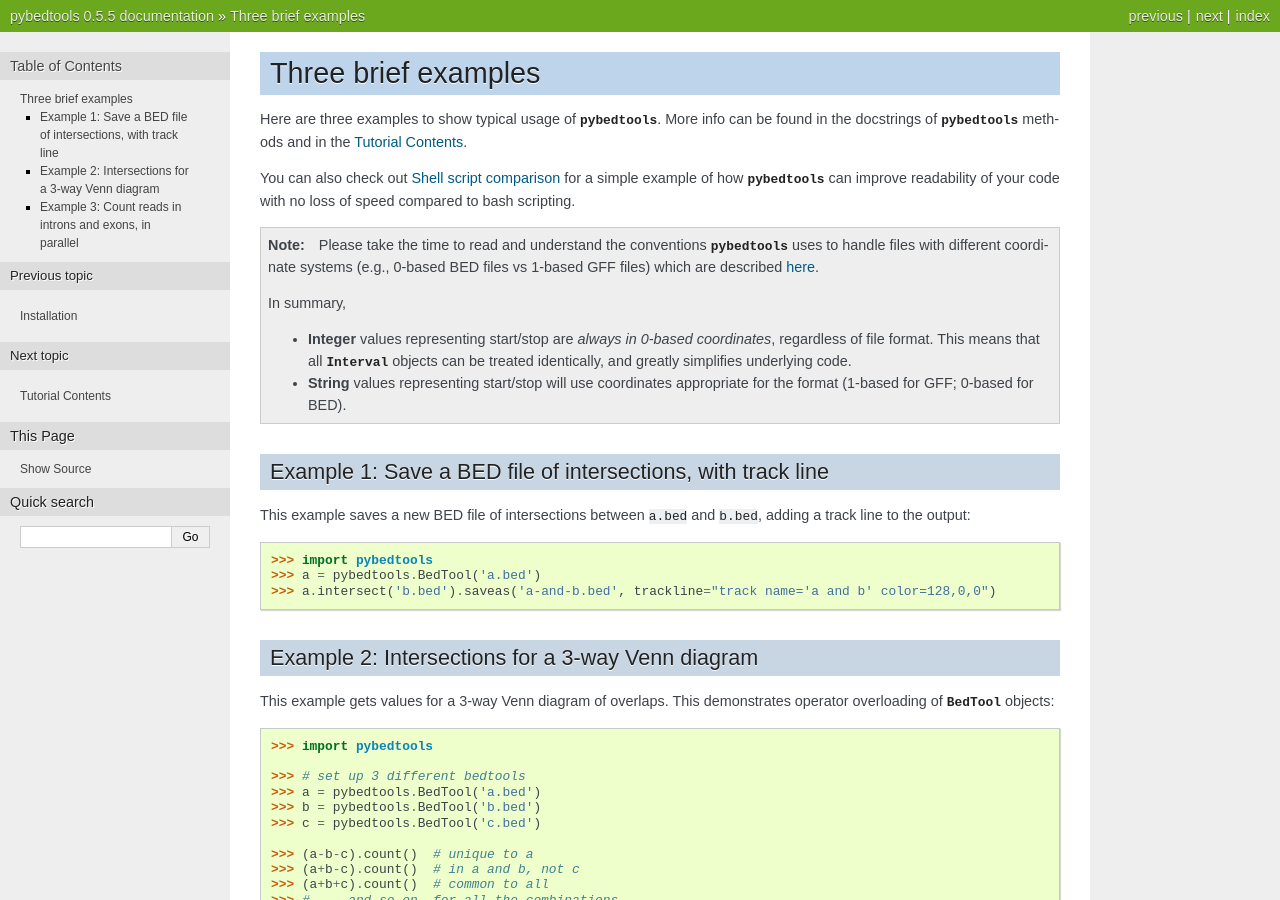
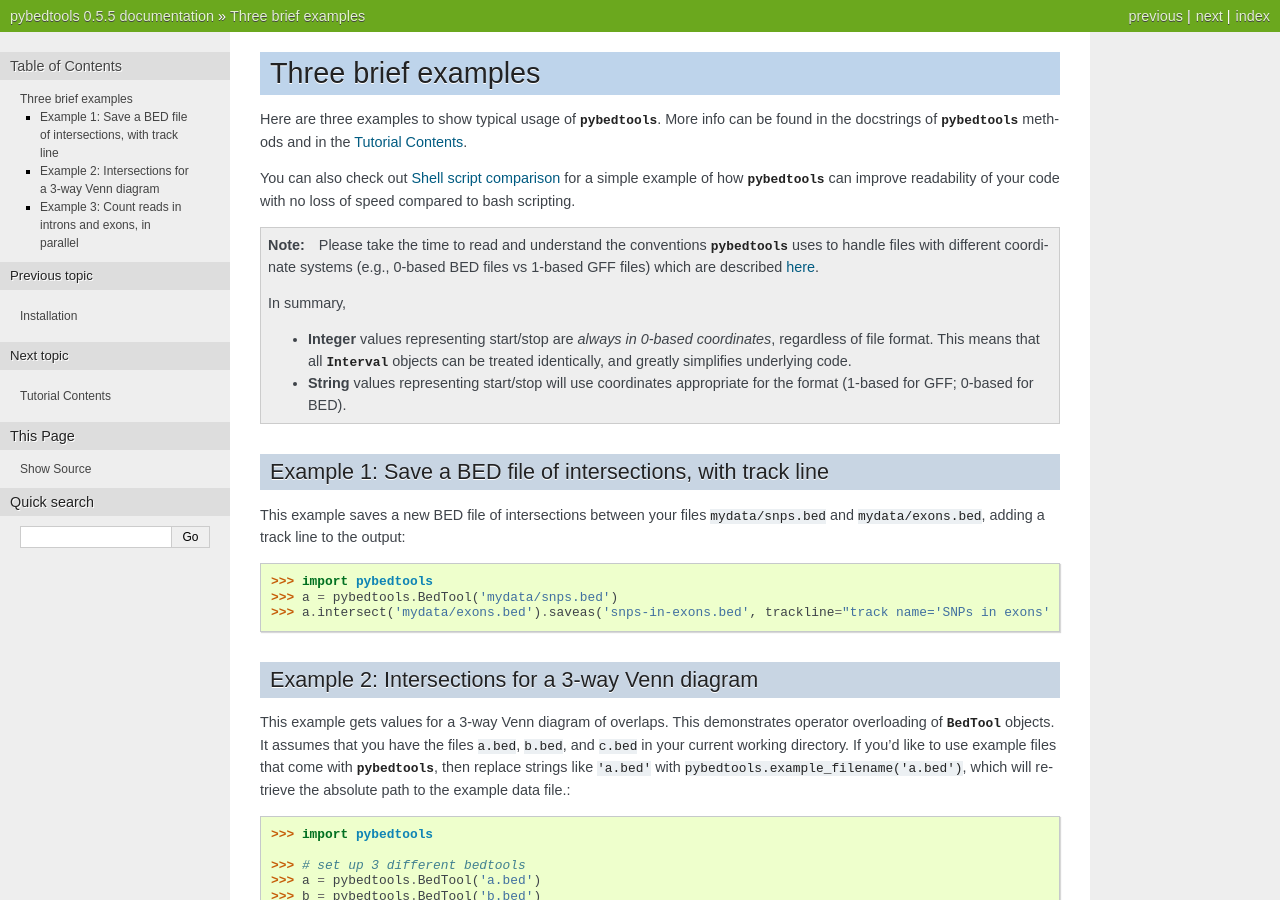
Before and after one commit to daler/pybedtools, a Sphinx documentation site: the page built from docs/source/3-brief-examples.rst, in a window 1280 px wide and 900 px high. Built offline with Sphinx 7.4.7, drawn with Linux system fonts in a browser that asks for light colours; comment, search, counter and statistics services are not loaded.

Commit message:
be more explicit about file locations for examples

```diff
--- a/docs/source/3-brief-examples.rst
+++ b/docs/source/3-brief-examples.rst
@@ -33,17 +33,22 @@ loss of speed compared to bash scripting.
 
 Example 1: Save a BED file of intersections, with track line
 ~~~~~~~~~~~~~~~~~~~~~~~~~~~~~~~~~~~~~~~~~~~~~~~~~~~~~~~~~~~~
-This example saves a new BED file of intersections between `a.bed` and
-`b.bed`, adding a track line to the output::
+This example saves a new BED file of intersections between your files `mydata/snps.bed` and
+`mydata/exons.bed`, adding a track line to the output::
 
     >>> import pybedtools
-    >>> a = pybedtools.BedTool('a.bed')
-    >>> a.intersect('b.bed').saveas('a-and-b.bed', trackline="track name='a and b' color=128,0,0")
+    >>> a = pybedtools.BedTool('mydata/snps.bed')
+    >>> a.intersect('mydata/exons.bed').saveas('snps-in-exons.bed', trackline="track name='SNPs in exons' color=128,0,0")
 
 Example 2: Intersections for a 3-way Venn diagram
 ~~~~~~~~~~~~~~~~~~~~~~~~~~~~~~~~~~~~~~~~~~~~~~~~~
 This example gets values for a 3-way Venn diagram of overlaps.  This
-demonstrates operator overloading of :class:`BedTool` objects::
+demonstrates operator overloading of :class:`BedTool` objects.  It assumes that
+you have the files `a.bed`, `b.bed`, and `c.bed` in your current working
+directory.  If you'd like to use example files that come with
+:mod:`pybedtools`, then replace strings like `'a.bed'` with
+`pybedtools.example_filename('a.bed')`, which will retrieve the absolute path
+to the example data file.::
 
 
     >>> import pybedtools
```
